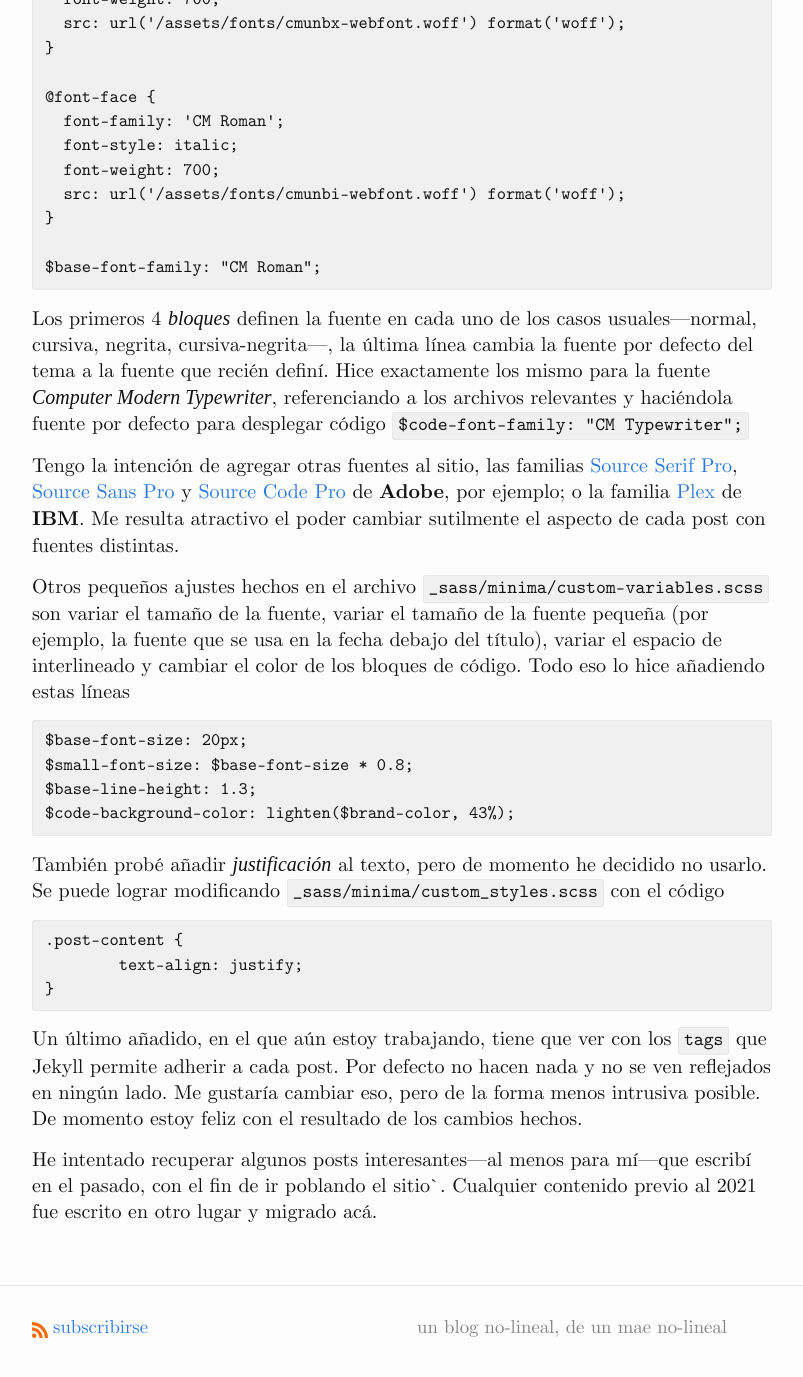
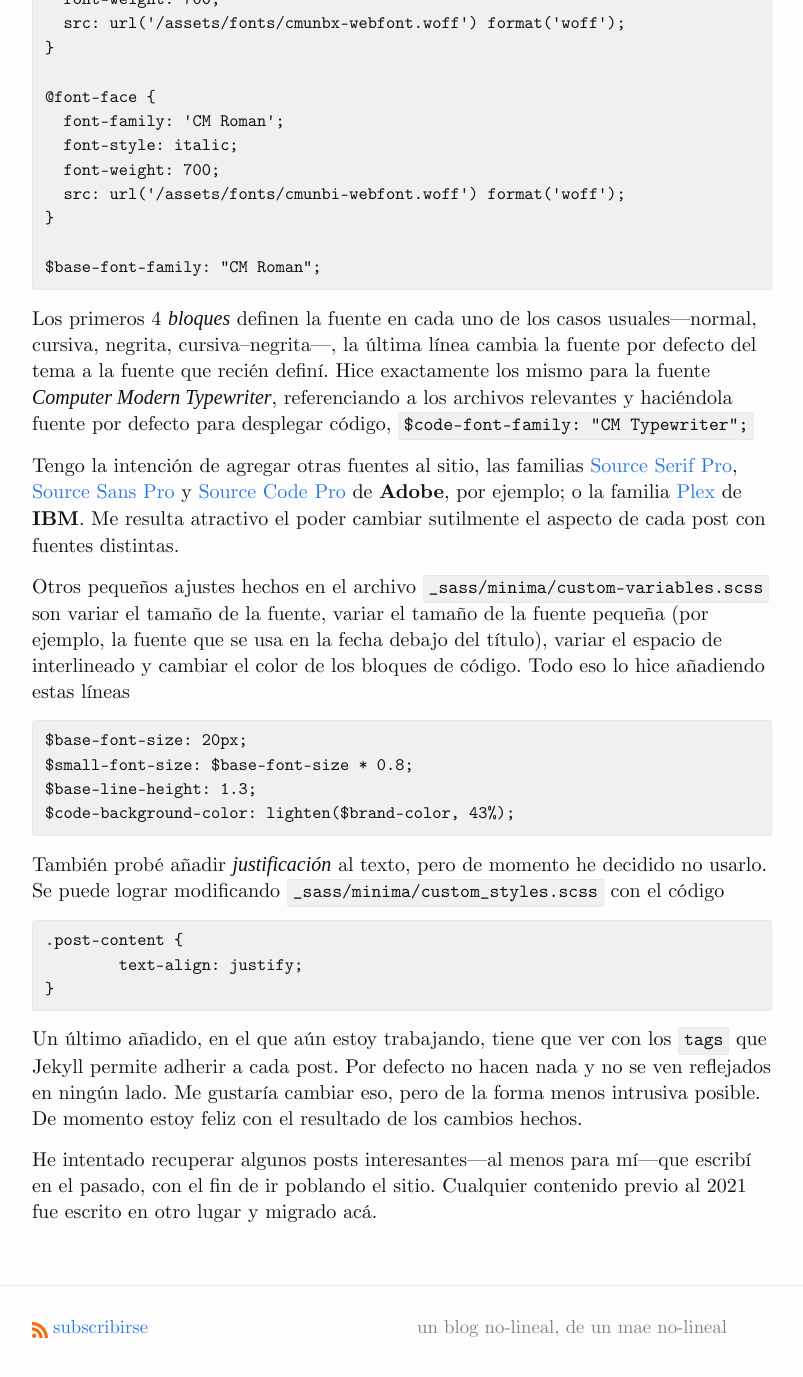
Before and after one commit to eguevaralopez/eguevaralopez.github.io, a Jekyll site: the page built from _posts/2021-04-08-upeb-new-hope.markdown, in a window 1280 px wide and 1400 px high, scrolled down 1463 px. Shown: the top 1377 px of the window, without its empty margins (238-1041 px from the left). Built offline with Jekyll 4.4.1, drawn with Linux system fonts in a browser that asks for light colours; some web fonts are replaced; some of the changed text lies outside the part shown.

Commit message:
limpiando

```diff
--- a/_posts/2021-04-08-upeb-new-hope.markdown
+++ b/_posts/2021-04-08-upeb-new-hope.markdown
@@ -52,7 +52,7 @@ Añadí los archivos pertinentes de *Computer Modern Roman* al directorio `/asse
 
 $base-font-family: "CM Roman";
 ~~~
-Los primeros 4 *bloques* definen la fuente en cada uno de los casos usuales---normal, cursiva, negrita, cursiva-negrita---, la última línea cambia la fuente por defecto del tema a la fuente que recién definí. Hice exactamente los mismo para la fuente *Computer Modern Typewriter*, referenciando a los archivos relevantes y haciéndola fuente por defecto para desplegar código `$code-font-family: "CM Typewriter";`
+Los primeros 4 *bloques* definen la fuente en cada uno de los casos usuales---normal, cursiva, negrita, cursiva--negrita---, la última línea cambia la fuente por defecto del tema a la fuente que recién definí. Hice exactamente los mismo para la fuente *Computer Modern Typewriter*, referenciando a los archivos relevantes y haciéndola fuente por defecto para desplegar código, `$code-font-family: "CM Typewriter";`
 
 Tengo la intención de agregar otras fuentes al sitio, las familias [Source Serif Pro](https://www.fontsquirrel.com/fonts/source-serif-pro), [Source Sans Pro](https://www.fontsquirrel.com/fonts/source-sans-pro) y [Source Code Pro](https://www.fontsquirrel.com/fonts/source-code-pro) de **Adobe**, por ejemplo; o la familia [Plex](https://www.fontsquirrel.com/fonts/ibm-plex) de **IBM**. Me resulta atractivo el poder cambiar sutilmente el aspecto de cada post con fuentes distintas.
 
@@ -72,4 +72,4 @@ También probé añadir *justificación* al texto, pero de momento he decidido n
 
 Un último añadido, en el que aún estoy trabajando, tiene que ver con los `tags` que Jekyll permite adherir a cada post. Por defecto no hacen nada y no se ven reflejados en ningún lado. Me gustaría cambiar eso, pero de la forma menos intrusiva posible. De momento estoy feliz con el resultado de los cambios hechos.
 
-He intentado recuperar algunos posts interesantes---al menos para mí---que escribí en el pasado, con el fin de ir poblando el sitio`. Cualquier contenido previo al 2021 fue escrito en otro lugar y migrado acá.
+He intentado recuperar algunos posts interesantes---al menos para mí---que escribí en el pasado, con el fin de ir poblando el sitio. Cualquier contenido previo al 2021 fue escrito en otro lugar y migrado acá.
```
Also changed, not shown: other parts of _posts/2021-04-08-upeb-new-hope.markdown (+2 -2 lines), _imgs/20180316_quforce5800_fig1.jpg (deleted), _imgs/20180316_quforce5800_fig2.gif (deleted), _imgs/20180316_quforce5800_fig4.jpg (deleted), _imgs/20180316_quforce5800_fig5.jpg (deleted), _imgs/20180316_quforce5800_fig6.jpg (deleted), _imgs/20180316_quforce5800_fig7.jpg (deleted), _imgs/20180316_quforce5800_fig8.jpg (deleted), _imgs/20180316_quforce5800_fig9.gif (deleted), assets/fonts/lmmono10-italic-webfont.woff (deleted), assets/fonts/lmmono10-regular-webfont.woff (deleted), assets/fonts/lmroman10-bold-webfont.woff (deleted), assets/fonts/lmroman10-bolditalic-webfont.woff (deleted), assets/fonts/lmroman10-italic-webfont.woff (deleted), 5 more files.
